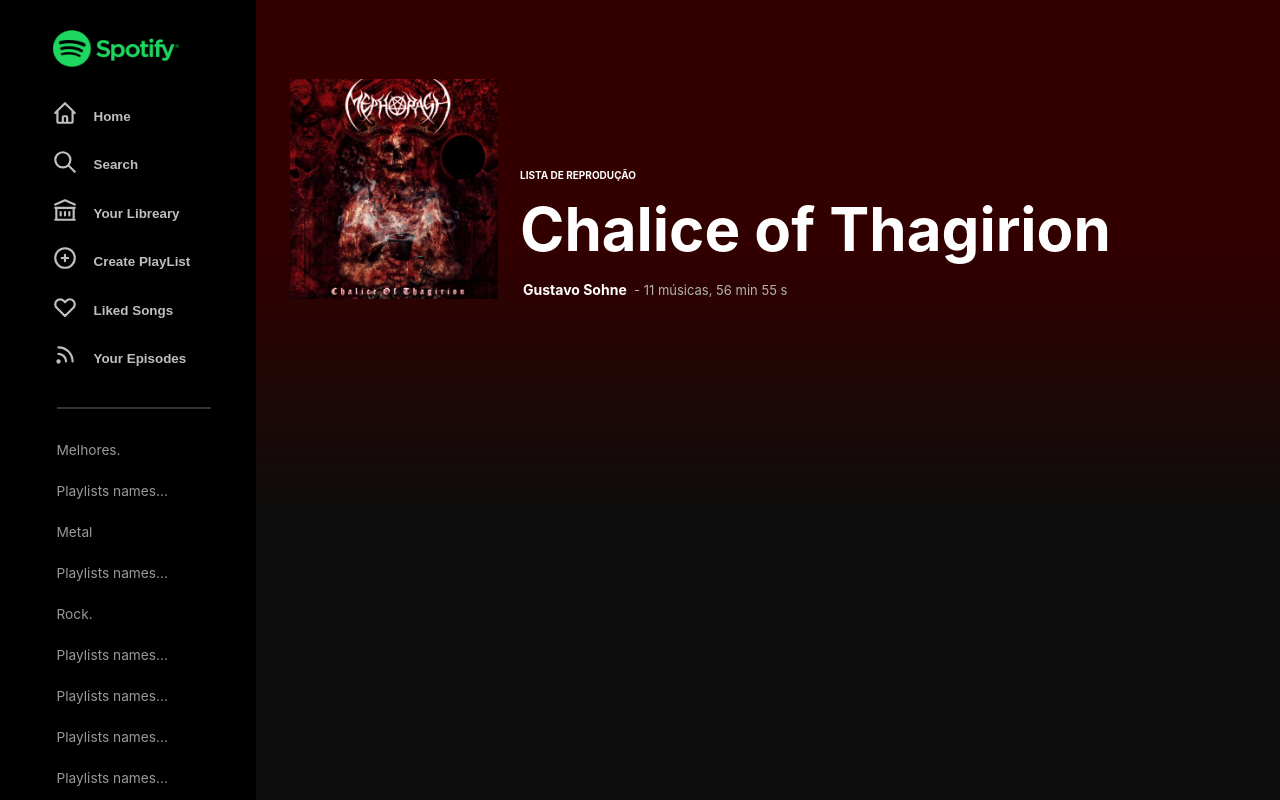
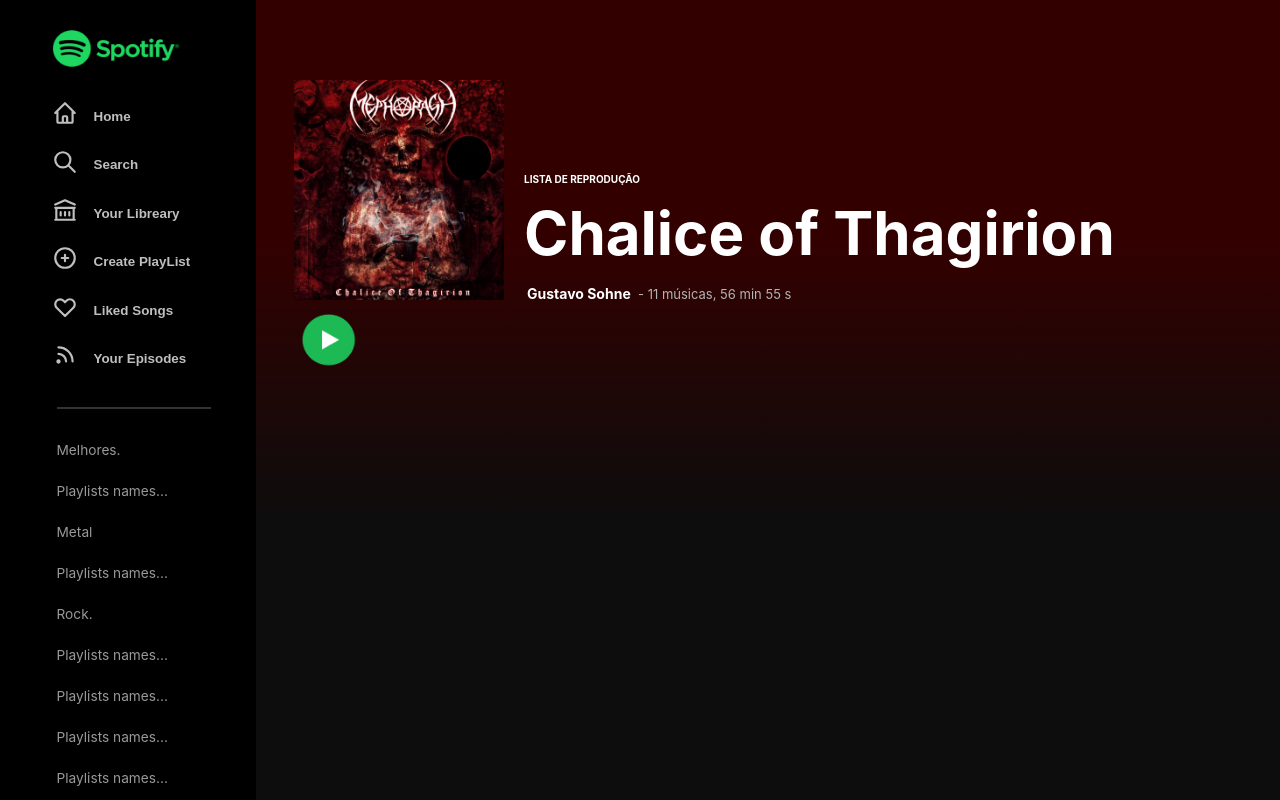
Before and after one commit to GustavoFSProg/spotify-clone, a Next.js app: page / in a window 1280 px wide. Built offline with nearby package versions, Linux system fonts and the light colour scheme.

Commit message:
play-button

```diff
--- a/pages/index.js
+++ b/pages/index.js
@@ -25,42 +25,24 @@
           background: 'linear-gradient(to bottom, #330000 30%, #0d0d0d 65%)',
         }}
       >
-        {/* <div>
-          <div
-            style={{
-              borderRadius: '100%',
-              background: 'gray',
-              opacity: '0.6',
-              height: '30px',
-              width: '27px',
-              textAlign: 'center',
-              fontSize: '28px',
-              marginTop: '-380px',
-              marginLeft: '100px',
-              color: 'white',
-            }}
-          >
-            {'<'}
-          </div>
-        </div> */}
-
+        <div>
           <div
             style={{
               display: 'flex',
-            marginTop: '-423px',
-            marginLeft: '-40px',
+              marginTop: '-320px',
               width: '520px',
               height: '220px',
+              marginLeft: '-32px',
             }}
           >
-          <Image src={Album} alt="Logo" width="208" height="37" />
+            <Image src={Album} alt="Logo" width="210" height="39" />
           </div>
 
           <div
             style={{
               display: 'flex',
-            marginTop: '-370px',
-            marginLeft: '-290px',
+              marginTop: '-215px',
+              marginLeft: '198px',
               width: '620px',
               // height: '220px',
               alignItems: 'center',
@@ -89,11 +71,13 @@
                 </span>
               </div>
             </h1>
+            {/* <div style={{ marginTop: '10px' }}>
+          </div> */}
           </div>
-
-        {/* <div style={{ marginLeft: '-200px' }}>
-          <Image src={Play} alt="play-button" width="58" height="55" />
-        </div> */}
+        </div>
+      </div>
+      <div style={{ marginLeft: '293px', marginTop: '-492px' }}>
+        <Image style={{}} src={Play} alt="play-button" width="72" height="66" />
       </div>
     </div>
   )
```
Lines whose indentation alone changed are shown as unchanged.
